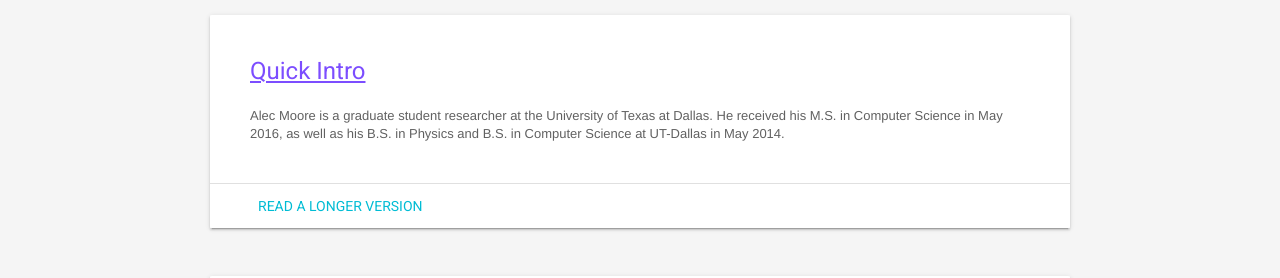
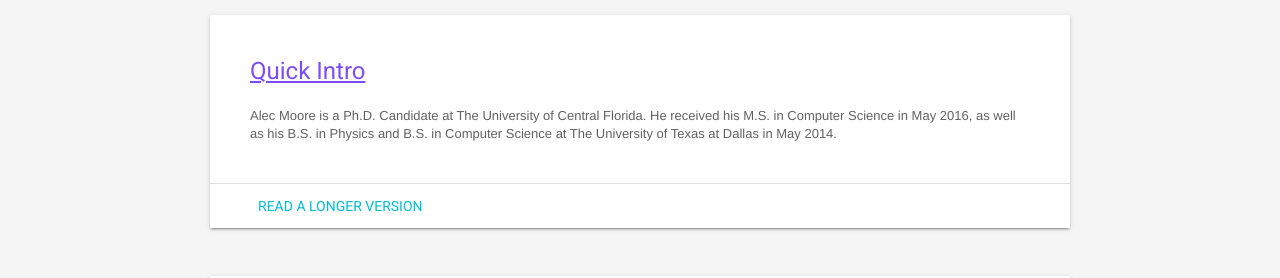
Before and after one commit to tapiralec/tapiralec.github.io, a Jekyll site: the page built from index.html, in a window 1280 px wide. Shown: the part 161-439 px from the top of the page. Built offline with Jekyll 4.4.1, drawn with Linux system fonts in a browser that asks for light colours.

Commit message:
Update author snippet

```diff
--- a/_config.yml
+++ b/_config.yml
@@ -11,7 +11,7 @@ baseurl: "" # the subpath of your site, e.g. /blog/
 url: "https://tapiralec.github.io" # the base hostname & protocol for your site
 
 about_author_snippet: >
-  Alec Moore is a graduate student researcher at the University of Texas at Dallas. He received his M.S. in Computer Science in May 2016, as well as his B.S. in Physics and B.S. in Computer Science at UT-Dallas in May 2014.
+  Alec Moore is a Ph.D. Candidate at The University of Central Florida. He received his M.S. in Computer Science in May 2016, as well as his B.S. in Physics and B.S. in Computer Science at The University of Texas at Dallas in May 2014.
 
 about_author_snippet_for_posts: >
   Expressed opinions do not represent those of any employers.
```
